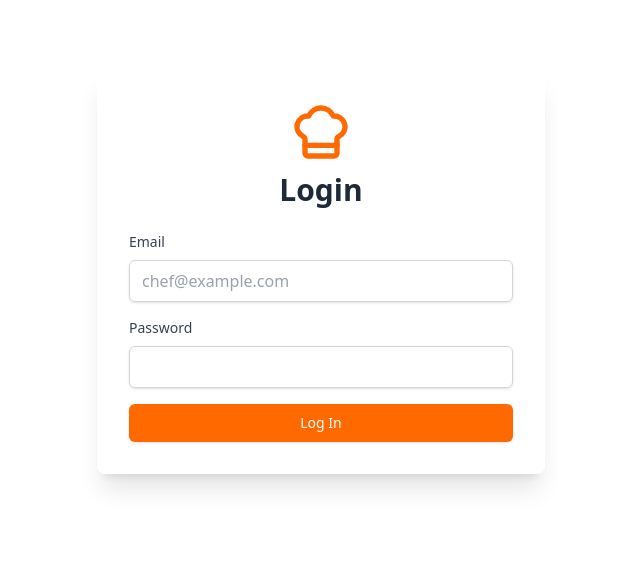
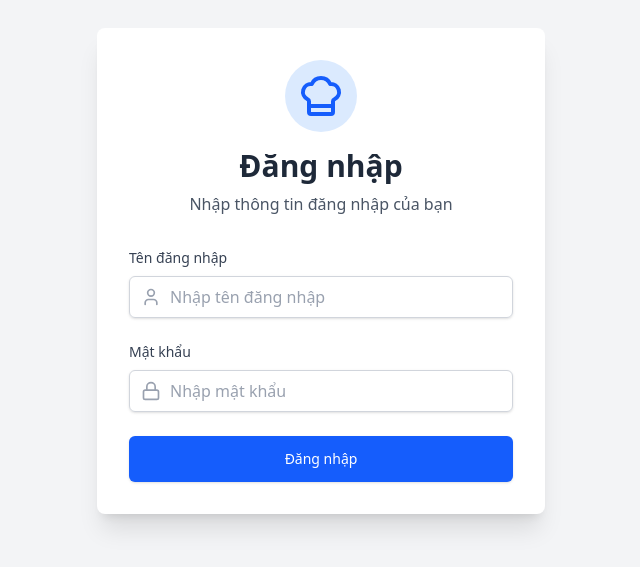
Before and after one commit to MeoKool/Capstone-project-order-pizza-chef, a React (Vite) app: page / in a window 1280 px wide. Shown: the part 129-696 px from the top of the page, without its empty margins (319-959 px from the left). Built offline with nearby package versions, Linux system fonts and the light colour scheme.

Commit message:
Implement authentication features: add login API, create ProtectedRoute component, and enhance session management

```diff
--- a/src/API/api.jsx
+++ b/src/API/api.jsx
@@ -4,6 +4,9 @@ export const BASE_URL = "https://vietsac.id.vn/";
 
 export const SignUpAccount = (userData) => {
   return instance.post(`api/Accounts/SignUpUser`, userData);
+};
+export const LoginStaff = (credentials) => {
+  return customAxiosAPI.post(`api/auth/staff/login`, credentials);
 };
 export const GetOrderItems = (params) => {
   return customAxios.get(`api/order-items`, {
--- a/src/API/axios.jsx
+++ b/src/API/axios.jsx
@@ -28,12 +28,13 @@ export const customAxios = axios.create({
   baseURL: BASE_URL,
   headers: { "Content-Type": "application/json" },
 });
+
 customAxios.interceptors.request.use(
   (config) => {
-    const userInfo = JSON.parse(localStorage.getItem("userInfo"));
-    // console.log(userInfo);
-    if (userInfo && userInfo.accessToken) {
-      config.headers["Authorization"] = `Bearer ${userInfo.accessToken}`;
+    // Get token from sessionStorage instead of localStorage
+    const token = sessionStorage.getItem("token");
+    if (token) {
+      config.headers["Authorization"] = `Bearer ${token}`;
     }
     return config;
   },
@@ -41,6 +42,7 @@ customAxios.interceptors.request.use(
     return Promise.reject(error);
   }
 );
+
 customAxios.interceptors.response.use(
   function (response) {
     return response.data.result;
@@ -54,12 +56,13 @@ export const customAxiosAPI = axios.create({
   baseURL: BASE_URL,
   headers: { "Content-Type": "application/json" },
 });
-customAxios.interceptors.request.use(
+
+customAxiosAPI.interceptors.request.use(
   (config) => {
-    const userInfo = JSON.parse(localStorage.getItem("userInfo"));
-    // console.log(userInfo);
-    if (userInfo && userInfo.accessToken) {
-      config.headers["Authorization"] = `Bearer ${userInfo.accessToken}`;
+    // Get token from sessionStorage instead of localStorage
+    const token = sessionStorage.getItem("token");
+    if (token) {
+      config.headers["Authorization"] = `Bearer ${token}`;
     }
     return config;
   },
@@ -67,6 +70,7 @@ customAxios.interceptors.request.use(
     return Promise.reject(error);
   }
 );
+
 customAxiosAPI.interceptors.response.use(
   function (response) {
     return response.data;
--- a/src/components/Chef/kitchen-header.jsx
+++ b/src/components/Chef/kitchen-header.jsx
@@ -5,10 +5,17 @@ import { useNavigate } from "react-router-dom";
 export function KitchenHeader({ onRefresh }) {
   const [currentTime, setCurrentTime] = useState(new Date());
   const [isRefreshing, setIsRefreshing] = useState(false);
+  const [userName, setUserName] = useState("");
   const navigate = useNavigate();
 
-  // Update time every minute
   useEffect(() => {
+    // Get user name from session storage
+    const storedName = sessionStorage.getItem("userName");
+    if (storedName) {
+      setUserName(storedName);
+    }
+
+    // Update time every minute
     const timer = setInterval(() => {
       setCurrentTime(new Date());
     }, 60000);
@@ -23,7 +30,13 @@ export function KitchenHeader({ onRefresh }) {
   };
 
   const handleLogout = () => {
-    // You can add any logout logic here (clear tokens, etc.)
+    // Clear session storage
+    sessionStorage.removeItem("token");
+    sessionStorage.removeItem("userRole");
+    sessionStorage.removeItem("userName");
+    sessionStorage.removeItem("tokenExpiration");
+
+    // Navigate to login page
     navigate("/");
   };
 
@@ -56,6 +69,11 @@ export function KitchenHeader({ onRefresh }) {
 
           {/* Right side */}
           <div className="flex items-center gap-4">
+            {userName && (
+              <div className="hidden md:block text-sm text-gray-600">
+                Xin chào, <span className="font-medium">{userName}</span>
+              </div>
+            )}
             <button
               onClick={handleRefresh}
               disabled={isRefreshing}
--- /dev/null
+++ b/src/components/ProtectedRoute.jsx
@@ -0,0 +1,28 @@
+import { Navigate } from "react-router-dom";
+
+export function ProtectedRoute({ children, requiredRole }) {
+  const token = sessionStorage.getItem("token");
+  const userRole = sessionStorage.getItem("userRole");
+
+  // Check if user is logged in
+  if (!token) {
+    return <Navigate to="/" replace />;
+  }
+
+  // Check if user has the required role
+  if (requiredRole && userRole !== requiredRole) {
+    // If user is logged in but doesn't have the right role,
+    // redirect to their appropriate page
+    if (userRole === "Cheff") {
+      return <Navigate to="/chef" replace />;
+    } else if (userRole === "Staff") {
+      return <Navigate to="/staff" replace />;
+    } else {
+      // If role is unknown, log out
+      sessionStorage.clear();
+      return <Navigate to="/" replace />;
+    }
+  }
+
+  return children;
+}
--- a/src/components/Staff/staff-header.jsx
+++ b/src/components/Staff/staff-header.jsx
@@ -5,10 +5,17 @@ import { useNavigate } from "react-router-dom";
 export function StaffHeader({ onRefresh }) {
   const [currentTime, setCurrentTime] = useState(new Date());
   const [isRefreshing, setIsRefreshing] = useState(false);
+  const [userName, setUserName] = useState("");
   const navigate = useNavigate();
 
-  // Update time every minute
   useEffect(() => {
+    // Get user name from session storage
+    const storedName = sessionStorage.getItem("userName");
+    if (storedName) {
+      setUserName(storedName);
+    }
+
+    // Update time every minute
     const timer = setInterval(() => {
       setCurrentTime(new Date());
     }, 60000);
@@ -23,7 +30,13 @@ export function StaffHeader({ onRefresh }) {
   };
 
   const handleLogout = () => {
-    // You can add any logout logic here (clear tokens, etc.)
+    // Clear session storage
+    sessionStorage.removeItem("token");
+    sessionStorage.removeItem("userRole");
+    sessionStorage.removeItem("userName");
+    sessionStorage.removeItem("tokenExpiration");
+
+    // Navigate to login page
     navigate("/");
   };
 
@@ -56,6 +69,11 @@ export function StaffHeader({ onRefresh }) {
 
           {/* Right side */}
           <div className="flex items-center gap-4">
+            {userName && (
+              <div className="hidden md:block text-sm text-gray-600">
+                Xin chào, <span className="font-medium">{userName}</span>
+              </div>
+            )}
             <button
               onClick={handleRefresh}
               disabled={isRefreshing}
--- a/src/pages/LoginPage.jsx
+++ b/src/pages/LoginPage.jsx
@@ -1,54 +1,140 @@
-import { ChefHat } from "lucide-react";
+import { useState } from "react";
+import { ChefHat, User, Lock, AlertCircle } from "lucide-react";
 import { useNavigate } from "react-router-dom";
+import { LoginStaff } from "../API/api";
+import { decodeJWT } from "../utils/jwt";
 
-export default function ChefLogin() {
+export default function LoginPage() {
   const navigate = useNavigate();
-  const handleClickLogin = () => {
+  const [username, setUsername] = useState("");
+  const [password, setPassword] = useState("");
+  const [isLoading, setIsLoading] = useState(false);
+  const [error, setError] = useState("");
+
+  const handleLogin = async (e) => {
+    e.preventDefault();
+    setIsLoading(true);
+    setError("");
+
+    try {
+      const response = await LoginStaff({ username, password });
+
+      if (response.success && response.result.token) {
+        // Decode the JWT token
+        const decodedToken = decodeJWT(response.result.token);
+
+        if (!decodedToken) {
+          throw new Error("Token không hợp lệ");
+        }
+
+        // Store token and user info in sessionStorage
+        sessionStorage.setItem("token", response.result.token);
+        sessionStorage.setItem("userRole", decodedToken.role);
+        sessionStorage.setItem("userName", decodedToken.name);
+        sessionStorage.setItem("tokenExpiration", response.result.expiration);
+
+        // Redirect based on role
+        if (decodedToken.role === "Cheff") {
           navigate("/chef");
+        } else if (decodedToken.role === "Staff") {
+          navigate("/staff");
+        } else {
+          throw new Error("Vai trò không được hỗ trợ");
+        }
+      } else {
+        throw new Error("Đăng nhập thất bại. Vui lòng thử lại.");
+      }
+    } catch (err) {
+      // Extract error message from API response if available
+      let errorMessage = "Đăng nhập thất bại. Vui lòng thử lại.";
+
+      if (err.response && err.response.data && err.response.data.error) {
+        errorMessage = err.response.data.error.message || errorMessage;
+      } else if (err.message) {
+        errorMessage = err.message;
+      }
+
+      setError(errorMessage);
+    } finally {
+      setIsLoading(false);
+    }
   };
 
   return (
-    <div className="min-h-screen flex items-center justify-center bg-cover bg-center relative">
-      <div className="bg-white/80 backdrop-blur-sm p-8 rounded-lg shadow-xl w-full max-w-md z-10">
-        <div className="flex flex-col items-center mb-6">
-          <ChefHat className="w-16 h-16 text-orange-500 mb-2" />
-          <h1 className="text-3xl font-bold text-gray-800">Login</h1>
+    <div className="min-h-screen flex items-center justify-center bg-gray-100">
+      <div className="bg-white p-8 rounded-lg shadow-xl w-full max-w-md">
+        <div className="flex flex-col items-center mb-8">
+          <div className="bg-blue-100 p-3 rounded-full mb-4">
+            <ChefHat className="w-12 h-12 text-blue-600" />
           </div>
-        <form className="space-y-4">
+          <h1 className="text-3xl font-bold text-gray-800">Đăng nhập</h1>
+          <p className="text-gray-600 mt-2">Nhập thông tin đăng nhập của bạn</p>
+        </div>
+
+        {error && (
+          <div className="bg-red-50 border-l-4 border-red-500 p-4 mb-6 rounded-md">
+            <div className="flex items-center">
+              <AlertCircle className="w-5 h-5 text-red-500 mr-2" />
+              <p className="text-red-700">{error}</p>
+            </div>
+          </div>
+        )}
+
+        <form onSubmit={handleLogin} className="space-y-6">
           <div className="space-y-2">
             <label
-              htmlFor="email"
+              htmlFor="username"
               className="block text-sm font-medium text-gray-700"
             >
-              Email
+              Tên đăng nhập
             </label>
+            <div className="relative">
+              <div className="absolute inset-y-0 left-0 pl-3 flex items-center pointer-events-none">
+                <User className="h-5 w-5 text-gray-400" />
+              </div>
               <input
-              id="email"
-              type="email"
-              placeholder="chef@example.com"
+                id="username"
+                type="text"
+                value={username}
+                onChange={(e) => setUsername(e.target.value)}
                 required
-              className="w-full px-3 py-2 border border-gray-300 rounded-md shadow-sm placeholder-gray-400 focus:outline-none focus:ring-2 focus:ring-orange-500 focus:border-orange-500"
+                className="block w-full pl-10 pr-3 py-2 border border-gray-300 rounded-md shadow-sm placeholder-gray-400 focus:outline-none focus:ring-2 focus:ring-blue-500 focus:border-blue-500"
+                placeholder="Nhập tên đăng nhập"
               />
             </div>
+          </div>
+
           <div className="space-y-2">
             <label
               htmlFor="password"
               className="block text-sm font-medium text-gray-700"
             >
-              Password
+              Mật khẩu
             </label>
+            <div className="relative">
+              <div className="absolute inset-y-0 left-0 pl-3 flex items-center pointer-events-none">
+                <Lock className="h-5 w-5 text-gray-400" />
+              </div>
               <input
                 id="password"
                 type="password"
+                value={password}
+                onChange={(e) => setPassword(e.target.value)}
                 required
-              className="w-full px-3 py-2 border border-gray-300 rounded-md shadow-sm placeholder-gray-400 focus:outline-none focus:ring-2 focus:ring-orange-500 focus:border-orange-500"
+                className="block w-full pl-10 pr-3 py-2 border border-gray-300 rounded-md shadow-sm placeholder-gray-400 focus:outline-none focus:ring-2 focus:ring-blue-500 focus:border-blue-500"
+                placeholder="Nhập mật khẩu"
               />
             </div>
+          </div>
+
           <button
-            onClick={handleClickLogin}
-            className="w-full py-2 px-4 border border-transparent rounded-md shadow-sm text-sm font-medium text-white bg-orange-500 hover:bg-orange-600 focus:outline-none focus:ring-2 focus:ring-offset-2 focus:ring-orange-500 transition duration-150 ease-in-out"
+            type="submit"
+            disabled={isLoading}
+            className={`w-full flex justify-center py-3 px-4 border border-transparent rounded-md shadow-sm text-sm font-medium text-white bg-blue-600 hover:bg-blue-700 focus:outline-none focus:ring-2 focus:ring-offset-2 focus:ring-blue-500 transition-colors duration-200 ${
+              isLoading ? "opacity-70 cursor-not-allowed" : ""
+            }`}
           >
-            Log In
+            {isLoading ? "Đang đăng nhập..." : "Đăng nhập"}
           </button>
         </form>
       </div>
--- a/src/routers/RouterIndex.jsx
+++ b/src/routers/RouterIndex.jsx
@@ -4,14 +4,29 @@ import LoginPage from "../pages/LoginPage";
 import ChefPage from "../pages/ChefPage";
 import StaffPage from "../pages/StaffPage";
 import NotFound from "../pages/NotFound";
+import { ProtectedRoute } from "../components/ProtectedRoute";
 
 const RouterIndex = () => {
   return (
     <Suspense fallback={<div>Loading...</div>}>
       <Routes>
         <Route path="/" element={<LoginPage />} />
-        <Route path="/chef" element={<ChefPage />} />
-        <Route path="/staff" element={<StaffPage />} />
+        <Route
+          path="/chef"
+          element={
+            <ProtectedRoute requiredRole="Cheff">
+              <ChefPage />
+            </ProtectedRoute>
+          }
+        />
+        <Route
+          path="/staff"
+          element={
+            <ProtectedRoute requiredRole="Staff">
+              <StaffPage />
+            </ProtectedRoute>
+          }
+        />
         <Route path="*" element={<NotFound />} />
       </Routes>
     </Suspense>
--- /dev/null
+++ b/src/utils/jwt.js
@@ -0,0 +1,31 @@
+/**
+ * Decodes a JWT token without using external libraries
+ * @param {string} token - The JWT token to decode
+ * @returns {object|null} The decoded token payload or null if invalid
+ */
+export function decodeJWT(token) {
+  try {
+    // JWT tokens are made up of three parts: header.payload.signature
+    const parts = token.split(".");
+    if (parts.length !== 3) {
+      return null;
+    }
+
+    // The payload is the second part, base64 encoded
+    const base64Payload = parts[1];
+    // Replace characters for base64url to base64
+    const base64 = base64Payload.replace(/-/g, "+").replace(/_/g, "/");
+    // Decode the base64 string
+    const jsonPayload = decodeURIComponent(
+      atob(base64)
+        .split("")
+        .map((c) => "%" + ("00" + c.charCodeAt(0).toString(16)).slice(-2))
+        .join("")
+    );
+
+    return JSON.parse(jsonPayload);
+  } catch (error) {
+    console.error("Error decoding JWT:", error);
+    return null;
+  }
+}
```
Lines whose indentation alone changed are shown as unchanged.
